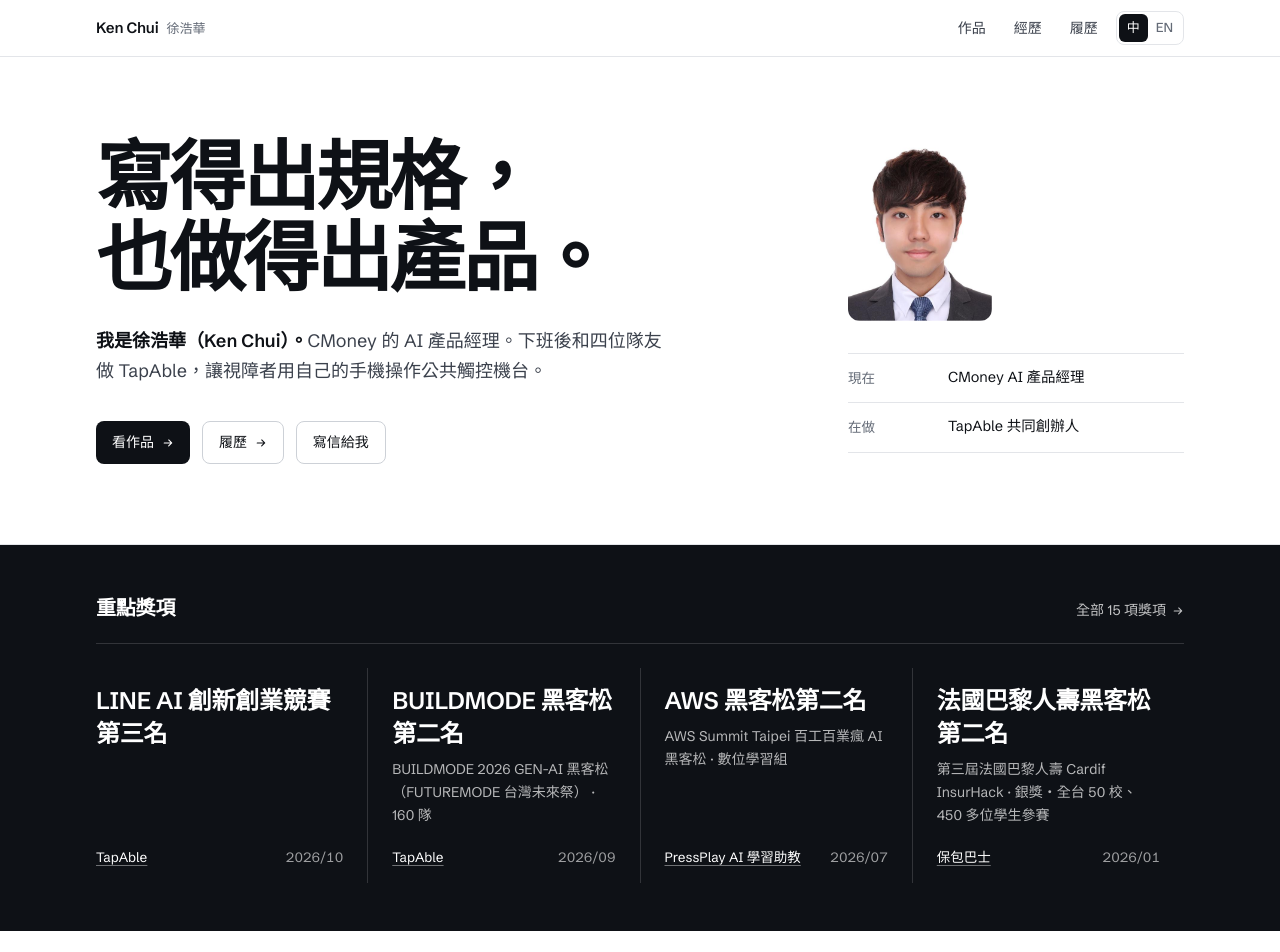
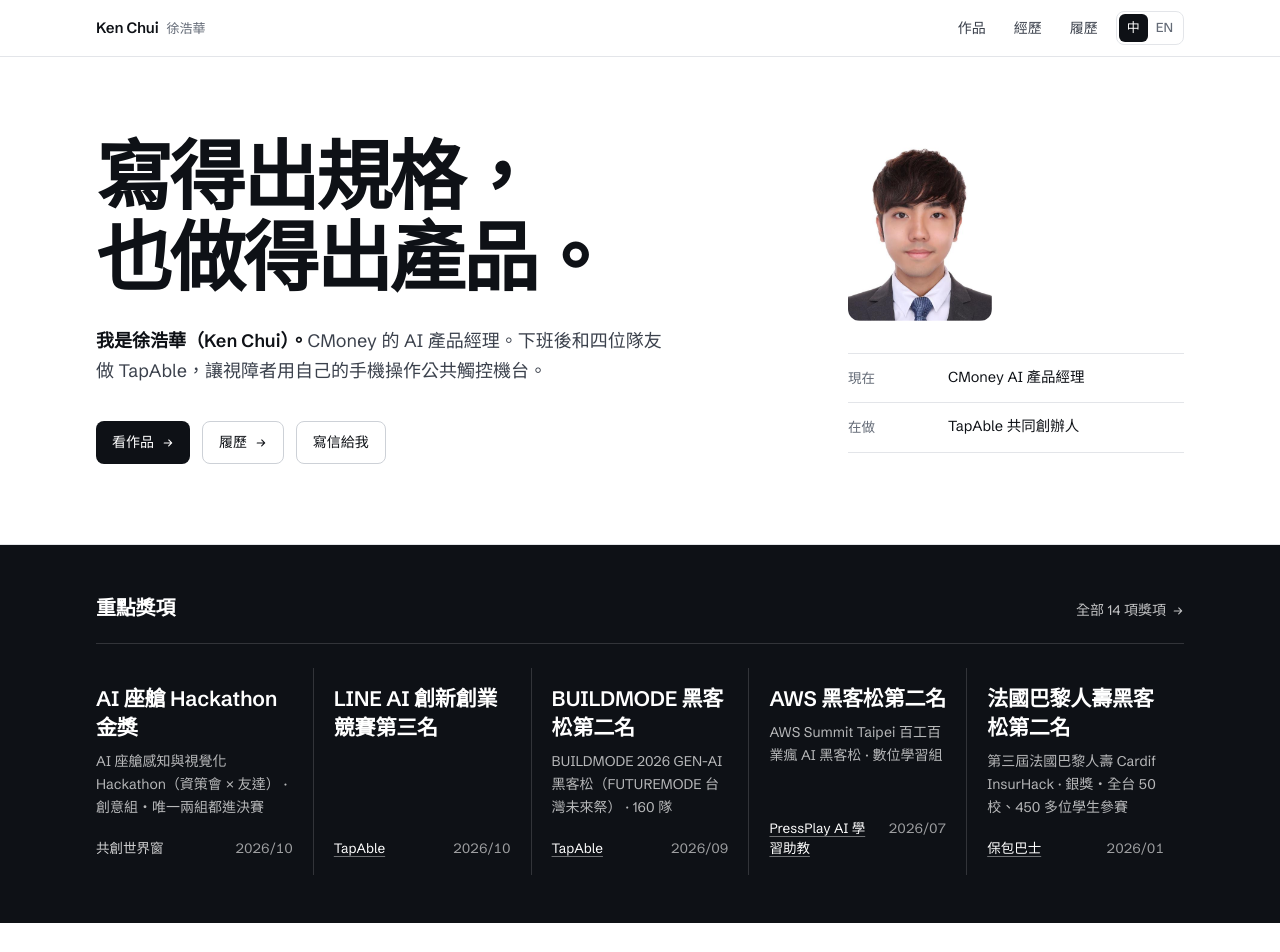
Before and after one commit to a96020183/ken-chui, a React (Vite) app: page / in a window 1280 px wide. Shown: the top 952 px of the page. Built offline with nearby package versions, Linux system fonts and the light colour scheme.

Commit message:
feat: AI 座艙創意組金獎、實作組潛力新星獎（合成一列，唯一兩組都進決賽）；重點獎項改 5 格
Co-Authored-By: Claude Opus 5.5 <noreply@anthropic.com>

```diff
--- a/src/data/profile.js
+++ b/src/data/profile.js
@@ -103,12 +103,11 @@ export const profile = {
   ],
 }
 
-// 15 項獲獎，日期照獎狀（C:\2026\m\獎）。to＝站內作品頁；href＝外部連結。
+// 14 項獲獎，日期照獎狀（C:\2026\m\獎）。to＝站內作品頁；href＝外部連結。
 export const awards = [
   { tapable: true, date: '2026/11', comp: { zh: '2026 AI 創意設計大賽 AIDA（台灣人工智慧協會）', en: 'AIDA 2026 AI Creative Design Award (Taiwan AI Association)' }, result: { zh: '決賽中', en: 'In the finals' }, work: 'TapAble', to: '/projects/tapable-buildmode' },
   { date: '2026/11', comp: { zh: '第 11 屆 Design For Taiwan 社會創新挑戰賽', en: '11th Design For Taiwan Social Innovation Challenge' }, result: { zh: '複賽中', en: 'In the semifinals' }, work: { zh: '慢一拍：班群風暴（後真相時代的應對桌遊）', en: 'One Beat Late: a board game on handling post-truth class chats' }, href: 'https://a96020183.github.io/manyipai-demo/' },
-  { date: '2026/10', comp: { zh: 'AI 座艙感知與視覺化 Hackathon（資策會 × 友達）', en: 'AI Cockpit Hackathon (III × AUO)' }, result: { zh: '實作組決賽中', en: 'In the finals, build track' }, work: { zh: '警示找眼睛', en: 'Eyes-first exit alert' } },
-  { date: '2026/10', comp: { zh: 'AI 座艙感知與視覺化 Hackathon（資策會 × 友達）', en: 'AI Cockpit Hackathon (III × AUO)' }, result: { zh: '創意組決賽中', en: 'In the finals, creative track' }, work: { zh: '共創世界窗', en: 'Shared World Window' } },
+  { date: '2026/10', major: true, headline: { zh: 'AI 座艙 Hackathon 金獎', en: 'Gold award, AI Cockpit Hackathon' }, note: { zh: '創意組・唯一兩組都進決賽', en: 'creative track · only team in both finals' }, bandWork: { zh: '共創世界窗', en: 'Shared World Window' }, comp: { zh: 'AI 座艙感知與視覺化 Hackathon（資策會 × 友達）', en: 'AI Cockpit Hackathon (III × AUO)' }, result: { zh: '創意組金獎、實作組潛力新星獎', en: 'Gold Award (creative track); Rising Star Award (build track)' }, work: { zh: '共創世界窗、警示找眼睛（唯一兩組都進決賽的隊伍）', en: 'Shared World Window; Eyes-first exit alert (only team in the finals of both tracks)' } },
   { tapable: true, date: '2026/10', major: true, headline: { zh: 'LINE AI 創新創業競賽第三名', en: '3rd place, LINE AI competition' }, comp: { zh: 'LINE AI 創新創業競賽', en: 'LINE AI Innovation & Entrepreneurship Competition' }, result: { zh: '第三名', en: '3rd place' }, work: 'TapAble', to: '/projects/tapable-buildmode' },
   { tapable: true, date: '2026/09', comp: { zh: '第六屆台灣尤努斯創新獎', en: '6th Taiwan Yunus Innovation Award' }, result: { zh: '入圍決賽（233 組參賽）', en: 'Finalist (233 entries)' }, work: 'TapAble', to: '/projects/tapable-buildmode' },
   { tapable: true, date: '2026/09', major: true, headline: { zh: 'BUILDMODE 黑客松第二名', en: '2nd place, BUILDMODE GEN‑AI hackathon' }, note: { zh: '160 隊', en: '160 teams' }, comp: { zh: 'BUILDMODE 2026 GEN-AI 黑客松（FUTUREMODE 台灣未來祭）', en: 'BUILDMODE 2026 GEN-AI Hackathon (FUTUREMODE)' }, result: { zh: '第二名（160 隊）', en: '2nd of 160 teams' }, work: 'TapAble', to: '/projects/tapable-buildmode' },
@@ -226,12 +225,12 @@ export const moreWork = [
   },
   {
     title: { zh: '警示找眼睛：AI 座艙下車警示', en: 'Eyes-first exit alert for car cabins' },
-    text: { zh: '乘客下車時眼睛多半在看手機或付款螢幕。系統把開門警示送到他正在看的那塊螢幕，窗框燈條同時提醒車外騎士。AI 座艙 Hackathon 實作組決賽中。', en: 'Passengers getting out usually look at a phone or the payment screen. The system sends the door warning to whichever screen they are looking at, while a window light strip warns cyclists outside. In the finals of the AI Cockpit Hackathon build track.' },
+    text: { zh: '乘客下車時眼睛多半在看手機或付款螢幕。系統把開門警示送到他正在看的那塊螢幕，窗框燈條同時提醒車外騎士。AI 座艙 Hackathon 實作組潛力新星獎。', en: 'Passengers getting out usually look at a phone or the payment screen. The system sends the door warning to whichever screen they are looking at, while a window light strip warns cyclists outside. Rising Star Award, AI Cockpit Hackathon build track.' },
     period: { zh: '2026/10', en: 'Oct 2026' },
   },
   {
     title: { zh: '共創世界窗：同一段路，一起創作', en: 'Shared World Window: one road, a story made together' },
-    text: { zh: '乘客輪流在車窗上造物、設定世界規則，再由另一位接力，把沿途風景變成同車一起創作的故事。AI 座艙 Hackathon 創意組決賽中。', en: 'Passengers take turns creating things on the car window and setting the world\'s rules, then someone else picks up from there, turning the road outside into a story the whole car makes together. In the finals of the AI Cockpit Hackathon creative track.' },
+    text: { zh: '乘客輪流在車窗上造物、設定世界規則，再由另一位接力，把沿途風景變成同車一起創作的故事。AI 座艙 Hackathon 創意組金獎。', en: 'Passengers take turns creating things on the car window and setting the world\'s rules, then someone else picks up from there, turning the road outside into a story the whole car makes together. Gold award, AI Cockpit Hackathon creative track.' },
     period: { zh: '2026/10', en: 'Oct 2026' },
   },
 ]
--- a/src/pages/Home.jsx
+++ b/src/pages/Home.jsx
@@ -167,10 +167,10 @@ function AwardsBand() {
             {t(`全部 ${awards.length} 項獎項`, `All ${awards.length} awards`)} <Arrow />
           </LLink>
         </div>
-        <div className="grid grid-cols-2 gap-px overflow-hidden bg-white/15 lg:grid-cols-4">
+        <div className="grid grid-cols-2 gap-px overflow-hidden bg-white/15 lg:grid-cols-5">
           {items.map((a) => (
-            <div key={a.date + a.headline.en} className="flex flex-col bg-ink py-4 pl-4 pr-3 [&:nth-child(odd)]:pl-0 sm:py-5 sm:pr-6 lg:px-6 lg:py-4 lg:[&:nth-child(odd)]:pl-6 lg:first:!pl-0">
-              <div className="text-[16px] font-semibold leading-snug tracking-[-0.01em] text-white sm:text-[22px] lg:text-[24px]">{t(a.headline)}</div>
+            <div key={a.date + a.headline.en} className="flex flex-col bg-ink py-4 pl-0 pr-3 first:col-span-2 [&:nth-child(2n+3)]:pl-4 sm:py-5 sm:pr-6 lg:px-5 lg:py-4 lg:first:col-span-1 lg:[&:nth-child(2n+3)]:pl-5 lg:first:!pl-0">
+              <div className="text-[16px] font-semibold leading-snug tracking-[-0.01em] text-white sm:text-[22px] lg:text-[21px]">{t(a.headline)}</div>
               {(() => {
                 // 大字已含比賽名稱時，小字只放補充（例如隊數）
                 // 手機只放補充（隊數、組別），桌機再加比賽全名
@@ -186,7 +186,7 @@ function AwardsBand() {
               <div className="mt-auto flex items-baseline justify-between gap-4 pt-3 text-[13px] sm:pt-5 sm:text-[13.5px]">
                 {a.to ? (
                   <LLink to={a.to} className="hidden text-white underline sm:inline decoration-white/40 underline-offset-[3px] transition duration-150 ease-out hover:decoration-white">{t(a.work)}</LLink>
-                ) : <span className="hidden text-white/80 sm:inline">{t(a.work)}</span>}
+                ) : <span className="hidden text-white/80 sm:inline">{t(a.bandWork || a.work)}</span>}
                 <span className="tnum text-white/60">{a.date}</span>
               </div>
             </div>
```
